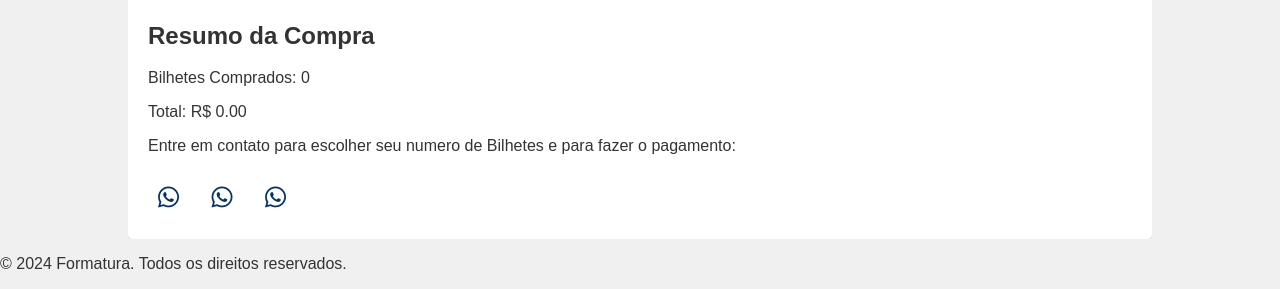
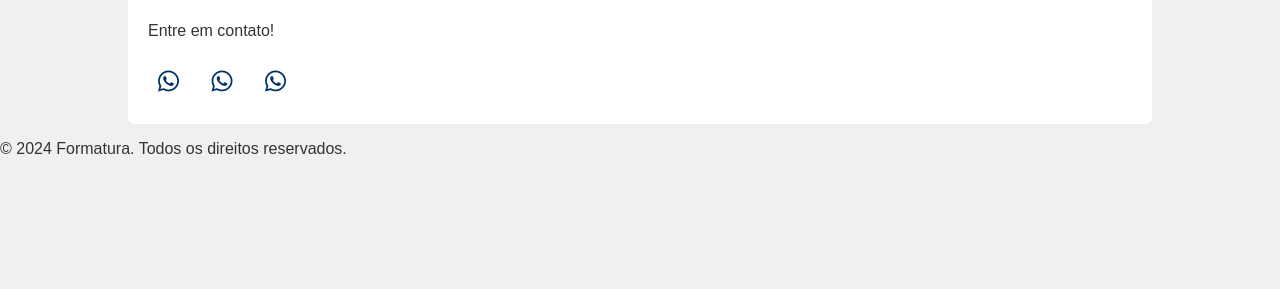
Before and after one commit to joaovitor352/RIFA.ONLINE, a plain HTML site: page index.html in a window 1280 px wide. Shown: the part 1285-1574 px from the top of the page. After the commit the page ends 1459 px from the top, so only its background shows below. Drawn offline with Linux system fonts and the light colour scheme.

Commit message:
Update index.html

```diff
--- a/index.html
+++ b/index.html
@@ -43,10 +43,7 @@
                 </section>
 
                 <section id="cart">
-                    <h2>Resumo da Compra</h2>
-                    <p>Bilhetes Comprados: <span id="ticket-count">0</span></p>
-                    <p>Total: R$ <span id="total-amount">0.00</span></p>
-                    <p>Entre em contato para escolher seu numero de Bilhetes e para fazer o pagamento:</p>
+                    <p>Entre em contato!</p>
                     <a href="https://wa.me/qr/3ZEFRPHDA4U7F1" target="_blank" title="WhatsApp">
                         <i class="fab fa-whatsapp"></i>
                     </a>
```
